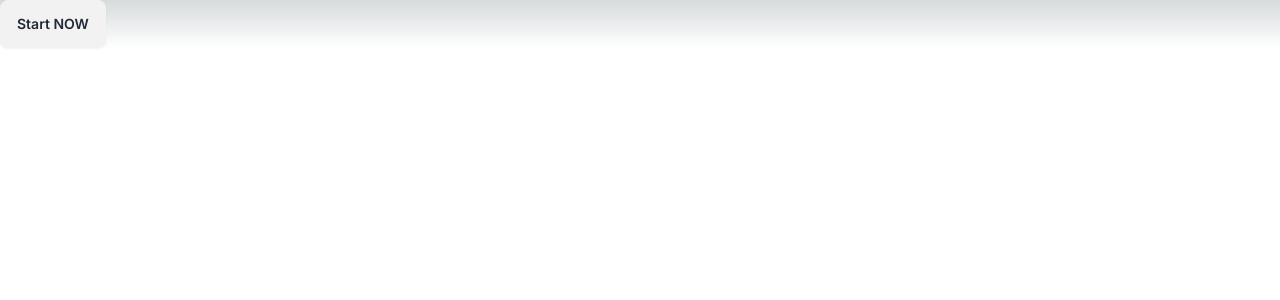
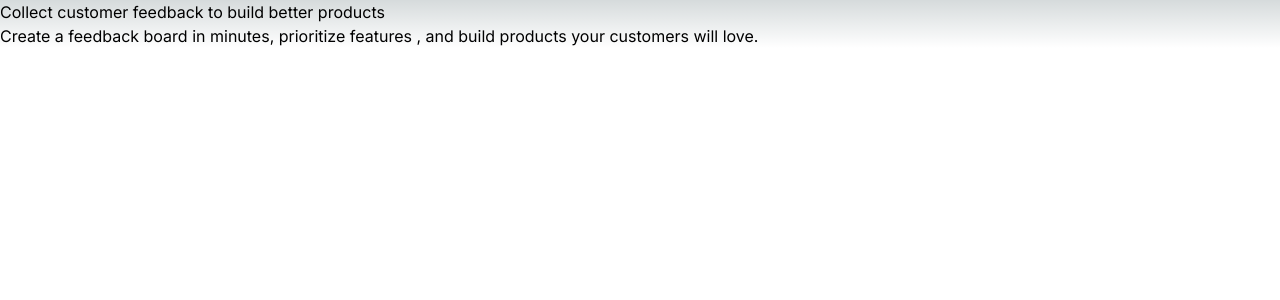
Before and after one commit to SimonSadhu/codefast-1stsaas, a Next.js app: page / in a window 1280 px wide. Shown: the top 300 px of the page. Built offline with nearby package versions, Linux system fonts and the light colour scheme.

Commit message:
updated hero section

```diff
--- a/app/page.js
+++ b/app/page.js
@@ -3,7 +3,11 @@
 export default function Home() {
   return (
     <main>
-      <button className="btn">Start NOW</button>
+      <h1>Collect customer feedback to build better products</h1>
+      <div>
+        Create a feedback board in minutes, prioritize features , and build
+        products your customers will love.
+      </div>
     </main>
   );
 }
```
